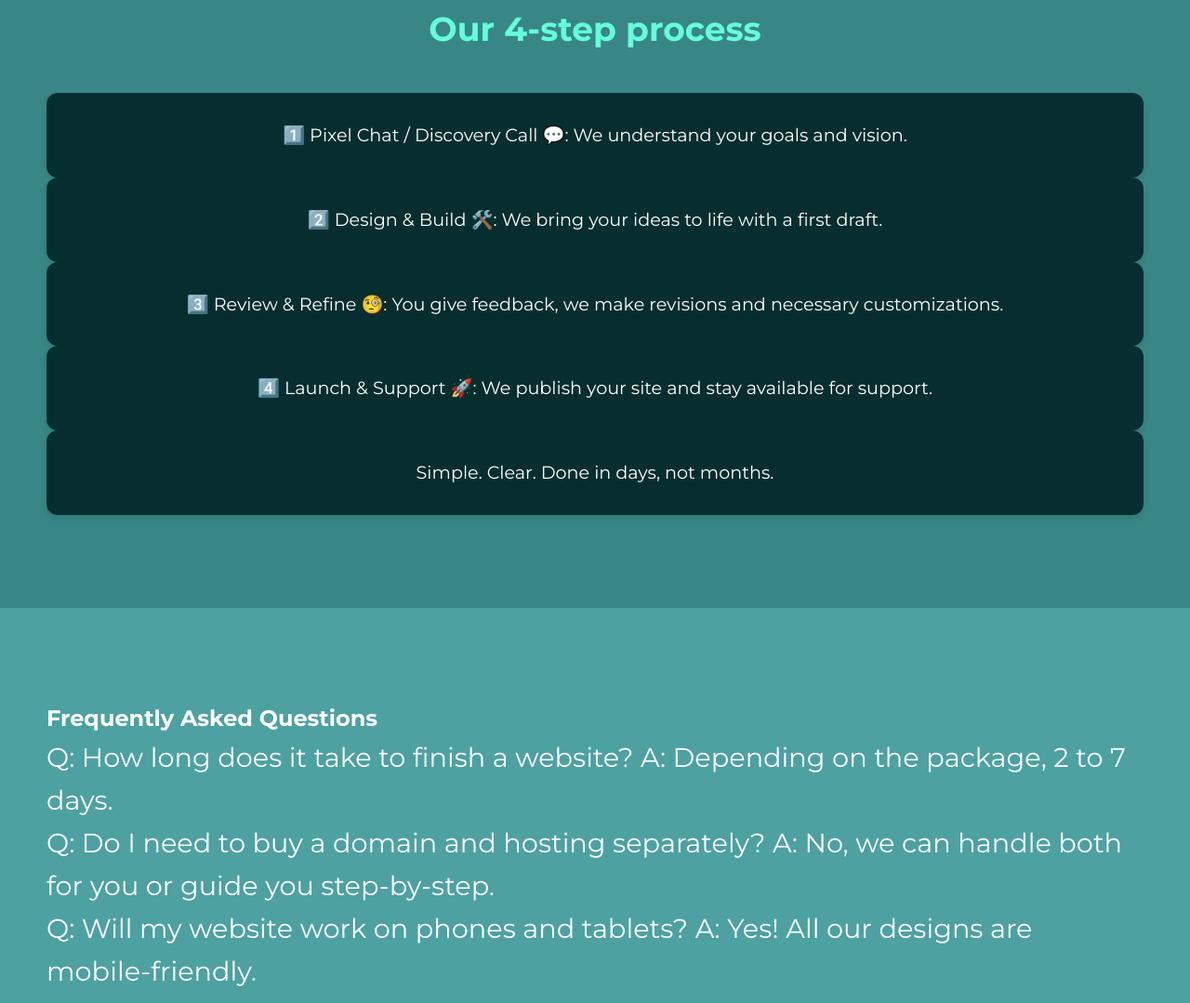
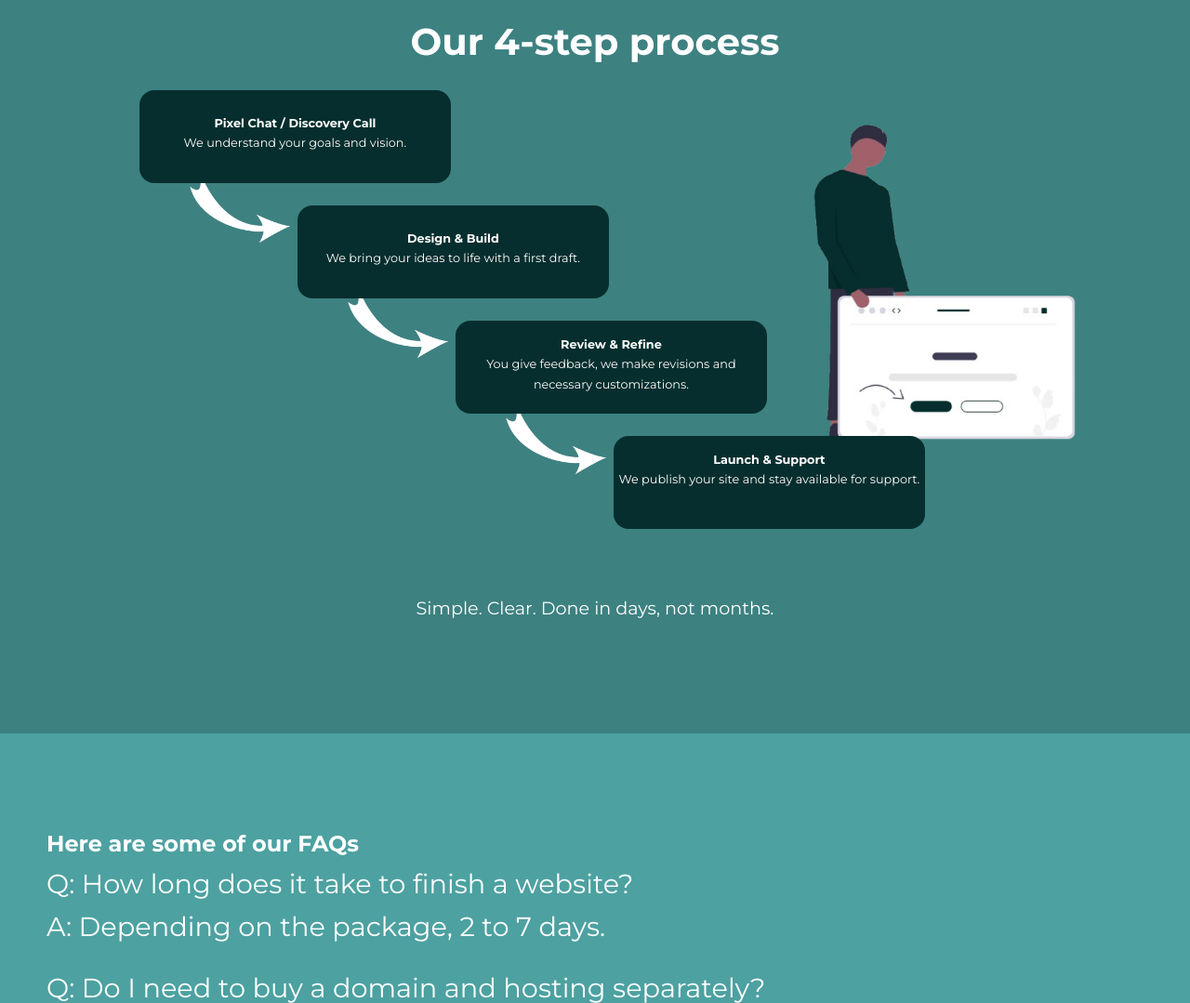
Before and after one commit to pixelneststudio25/Pixelnest-Website, a plain HTML site: page index.html in a window 1280 px wide. Shown: the part 2402-3481 px from the top of the page at 93% size. Drawn offline with nearby package versions, Linux system fonts and the light colour scheme.

Commit message:
Add files via upload

```diff
--- a/index.html
+++ b/index.html
@@ -6,6 +6,7 @@
   <title>PixelNest Studio - Home</title>
   <link href="https://fonts.googleapis.com/css2?family=Montserrat:wght@400;600;700&display=swap" rel="stylesheet">
   <link href='https://cdn.boxicons.com/fonts/basic/boxicons.min.css' rel='stylesheet'>
+  <link href='https://unpkg.com/boxicons@2.1.4/css/boxicons.min.css' rel='stylesheet'>
   <link rel="stylesheet" href="style.css">
 </head>
 <body>
@@ -89,15 +90,18 @@
             <div class="service_box hidden">
                 <div class="service_info">
         <p>Mobile-friendly designs.</p>
-                </div></div>
+                </div>
+          </div>
             <div class="service_box hidden">
                 <div class="service_info">
         <p>Personalized support.</p>
-                </div></div>
+                </div>
+          </div>
             <div class="service_box hidden">
                 <div class="service_info">
         <p>Affordable packages for every budget.</p>
-                </div></div>
+                </div>
+          </div>
     </div>
   </section>
 
@@ -110,9 +114,6 @@
     <p class="animate">
       Whether you’re a small business, startup, or aspiring entrepreneur, we craft tailored solutions that showcase your brand in a modern, colorful, and performance-driven way. With PixelNest Studio, your online presence won’t just look good—it will work hard for you.
     </p>
-    <p class="animate">
-      <i class='bxr  bx-globe-alt'  ></i> Follow us on Instagram: <a href="https://www.instagram.com/pixel_nest2025?igsh=MTY3dGNrZnh3aDg4Mg==">pixel_nest2025</a>
-    </p>
     <div class="about">
       <p class="animate">
       <a href="contact.html" class="about-btn">Work With Us</a>
@@ -120,33 +121,60 @@
     </div>
   </section>
 
-  <section class="about">
-    <h2 class="animate section-animate">Our 4-step process</h2>
-    <p class="card animate section-animate">
-      1️⃣ Pixel Chat / Discovery Call 💬: We understand your goals and vision.
-    </p>
-    <p class="card animate section-animate">
-      2️⃣ Design & Build 🛠️: We bring your ideas to life with a first draft.
-    </p>
-    <p class="card animate section-animate">
-      3️⃣ Review & Refine 🧐: You give feedback, we make revisions and necessary customizations.
-    </p>
-    <p class="card animate section-animate">
-      4️⃣ Launch & Support 🚀: We publish your site and stay available for support.
-    </p>
-    <p class="card animate section-animate">
-      Simple. Clear. Done in days, not months.
-    </p>
+  <section class="new-section animate">
+    <div class="container animate">
+        <h1>Our 4-step process</h1>
+    </div>
+      <div class="service_flex">
+      <div class="services_container2">
+
+            <div class="service_box2 hidden">
+                <div id="service_info2" class="service_info2">
+                    <p><strong>Pixel Chat / Discovery Call</strong> <br> We understand your goals and vision.</p>
+                </div>
+          </div>
+            <div class="service_box2 hidden">
+                <div id="service_info2" class="service_info2">
+                    <p><strong>Design &amp; Build</strong> <br> We bring your ideas to life with a first draft.</p>
+                </div>
+              </div>
+            <div class="service_box2 hidden">
+                <div class="service_info2">
+                    <p><strong>Review &amp; Refine</strong> <br> You give feedback, we make revisions and necessary customizations.</p>
+                </div>
+          </div>
+            <div class="service_box2 hidden">
+                <div class="service_info2">
+                    <p><strong>Launch &amp; Support</strong> <br> We publish your site and stay available for support.</p>
+                </div>
+          </div>
+      </div>
+          <div class="serviceimg hidden">
+              <img class="service_img" src="assets/undraw_web-design-showcase_6t2l-removebg-preview.png">
+              </div>
+              <img class="ser1 hidden" src="assets/download-curved-down-right-white-arrow-png-704081694705497oea5x7xvye-removebg-preview.png">
+              <img class="ser2 hidden" src="assets/download-curved-down-right-white-arrow-png-704081694705497oea5x7xvye-removebg-preview.png">
+              <img class="ser3 hidden" src="assets/download-curved-down-right-white-arrow-png-704081694705497oea5x7xvye-removebg-preview.png">
+
+
+      </div>
+      <p>Simple. Clear. Done in days, not months.</p>
   </section>
-  <section class="animate">
-    <h2 class="animate">Frequently Asked Questions</h2>
-    <p>Q: How long does it take to finish a website? A: Depending on the package, 2 to 7 days. </p>
-    <p>Q: Do I need to buy a domain and hosting separately? A: No, we can handle both for you or guide you step-by-step. </p>
-    <p>Q: Will my website work on phones and tablets? A: Yes! All our designs are mobile-friendly.</p>
+  <section class="animate faq">
+    <h2 class="animate">Here are some of our FAQs</h2>
+    <p>Q: How long does it take to finish a website? <br>A: Depending on the package, 2 to 7 days. </p>
+    <p>Q: Do I need to buy a domain and hosting separately? <br>A: No, we can handle both for you or guide you step-by-step. </p>
+    <p>Q: Will my website work on phones and tablets? <br>A: Yes! All our designs are mobile-friendly.</p>
   </section>
   <section class="about animate">
     <p class="about animate">Whether you’re just starting or ready to grow, your online presence starts here.<br>
         Your website is your digital home —let's make it unforgettable</p>
+      <div class="social-icons">
+          <a href="https://www.instagram.com/pixel_nest2025?igsh=MTY3dGNrZnh3aDg4Mg=="><i class='bx bxl-instagram'></i></a>
+          <a href="https://wa.link/zhfr3h" target="_blank"><i class='bx bxl-whatsapp' ></i></a>
+          <a href=""><i class='bx bxl-facebook' ></i></a>
+      </div>
+      <p class="about animate">Follow us on our social platforms</p>
   </section>
   <footer>
     <p>© 2025 PixelNest Studio | Built with Precision and Creativity.</p>
--- a/script.js
+++ b/script.js
@@ -79,7 +79,7 @@ document.querySelectorAll('.nav-links li a').forEach(link => {
   });
 });
 
-const serviceBoxes = document.querySelectorAll(".service_box");
+const serviceBoxes = document.querySelectorAll(".service_box , .service_box2 , .serviceimg , .ser1 , .ser2 , .ser3");
   const observer = new IntersectionObserver(entries => {
     entries.forEach(entry => {
       if (entry.isIntersecting) {
--- a/style.css
+++ b/style.css
@@ -1,4 +1,3 @@
-/* Import Google Fonts (Montserrat + Fraunces) */
 @import url('https://fonts.googleapis.com/css2?family=Saira:ital,wght@0,100..900;1,100..900&display=swap');
 
 /* General Reset */
@@ -163,7 +162,7 @@ nav ul li a:hover {
 }
 
 .hero h1 {
-  font-family: "Saira", sans-serif; /* headings = Fraunces */
+  font-family: "Saira", sans-serif;
   font-size: 4rem;
   font-weight: 500;
   letter-spacing: 3px;
@@ -443,7 +442,7 @@ section {
 }
 
 .about p {
-  font-size: 1.2rem;
+  font-size: 1.4rem;
   text-align: center;
 }
 
@@ -807,7 +806,7 @@ p  { font-size: 1.8rem; line-height: 1.6; }
 }
 
 .about-title {
-  font-family: 'Fraunces', serif;
+  font-family: "Saira", sans-serif;
   font-size: 2.5rem;
   margin-bottom: 20px;
   color: #222;
@@ -823,6 +822,7 @@ p  { font-size: 1.8rem; line-height: 1.6; }
 
 .about-btn {
   display: inline-block;
+  margin-top: 30px;
   padding: 12px 25px;
   font-size: 1rem;
   background: #007BFF;
@@ -894,3 +894,116 @@ p  { font-size: 1.8rem; line-height: 1.6; }
 .service_box:nth-child(4) {
   transition-delay: 150ms;
 }
+
+.ser1 {
+    margin-top: 60px;
+    margin-left: -1084px;
+    width: 140px;
+    height: 140px;
+    z-index: -1;
+}
+.ser2 {
+    margin-top: 184px;
+    margin-left: 30px;
+    width: 140px;
+    height: 140px;
+    z-index: -1;
+}
+.ser3 {
+    margin-top: 309px;
+    margin-left: 30px;
+    width: 140px;
+    height: 140px;
+    z-index: -1;
+}
+
+.service_flex {
+    display: flex;
+}
+
+.service_img {
+    margin-left: -500px;
+    width: 340px;
+}
+
+.serviceimg {
+    z-index: -1;
+}
+
+.services_container2 {
+    margin-left: 130px;
+    width: 90%;
+    display: grid;
+    grid-template-columns: repeat(1,1fr);
+    align-items: center;
+    gap: 1.5rem;
+    padding-bottom: 70px;
+}
+.service_box2{
+    background-color: #072e2e;
+    height: 100px;
+    width: 30%;
+    border-radius: 1rem;
+    border: 5px solid transparent;
+}
+.service_box2:hover{
+    transition: 1s;
+    transform: scale(1.07);
+}
+#service_info2 {
+    padding-top: 20px;
+}
+.service_info2 {
+    padding-top: 10px;
+}
+.service_info2 p{
+    font-size: 0.8rem;
+    font-weight: 400;
+    max-height: 100px;
+    line-height: 1.7;
+    text-align: center;
+    margin: auto;
+}
+.hidden {
+  opacity: 0;
+  filter: blur(5px);
+  transform: translateX(-150px);
+  transition: all 0.6s ease-in-out;
+}
+.show {
+  opacity: 1;
+  filter: blur(0);
+  transform: translateX(0);
+}
+.service_box2:nth-child(2) {
+  margin-left: 170px;
+  transition-delay: 50ms;
+}
+.service_box2:nth-child(3) {
+  margin-left: 340px;
+  transition-delay: 100ms;
+}
+.service_box2:nth-child(4) {
+  margin-left: 510px;
+  transition-delay: 150ms;
+}
+
+.faq p {
+    padding-bottom: 20px;
+}
+
+.social-icons {
+    padding-top: 35px;
+    margin-left: 500px;
+}
+
+.social-icons a {
+    color: white;
+    font-size: 30px;
+    margin-left: 20px;
+    transition: 0.4s
+}
+
+.social-icons a:hover {
+    font-size: 34px;
+}
```
Also changed, not shown: assets/download-curved-down-right-white-arrow-png-704081694705497oea5x7xvye-removebg-preview.png (added), assets/download-curved-down-right-white-arrow-png-704081694705497oea5x7xvye.png (added), assets/undraw_web-design-showcase_6t2l-removebg-preview.png (added), assets/undraw_web-design-showcase_6t2l.png (added).
